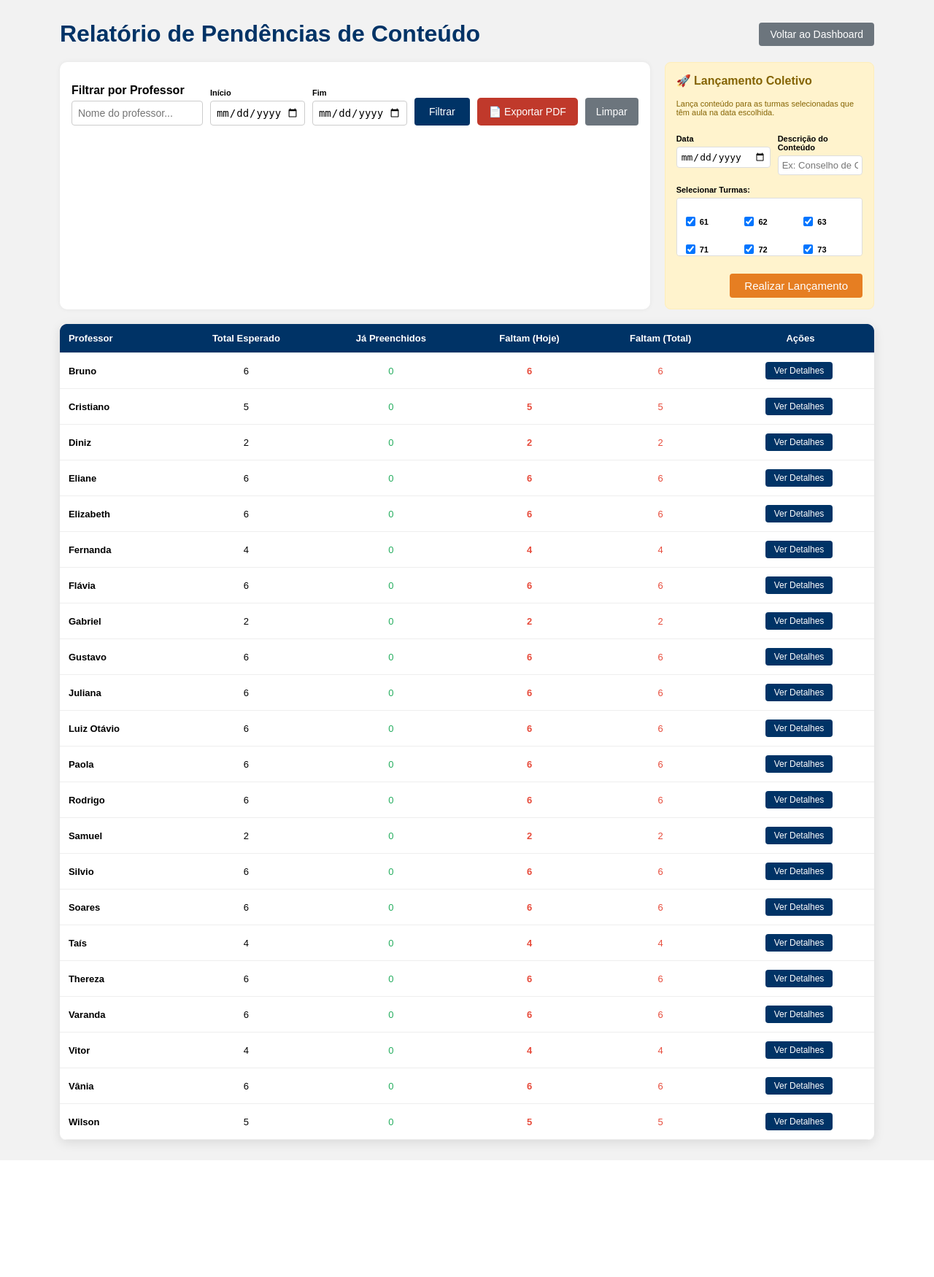
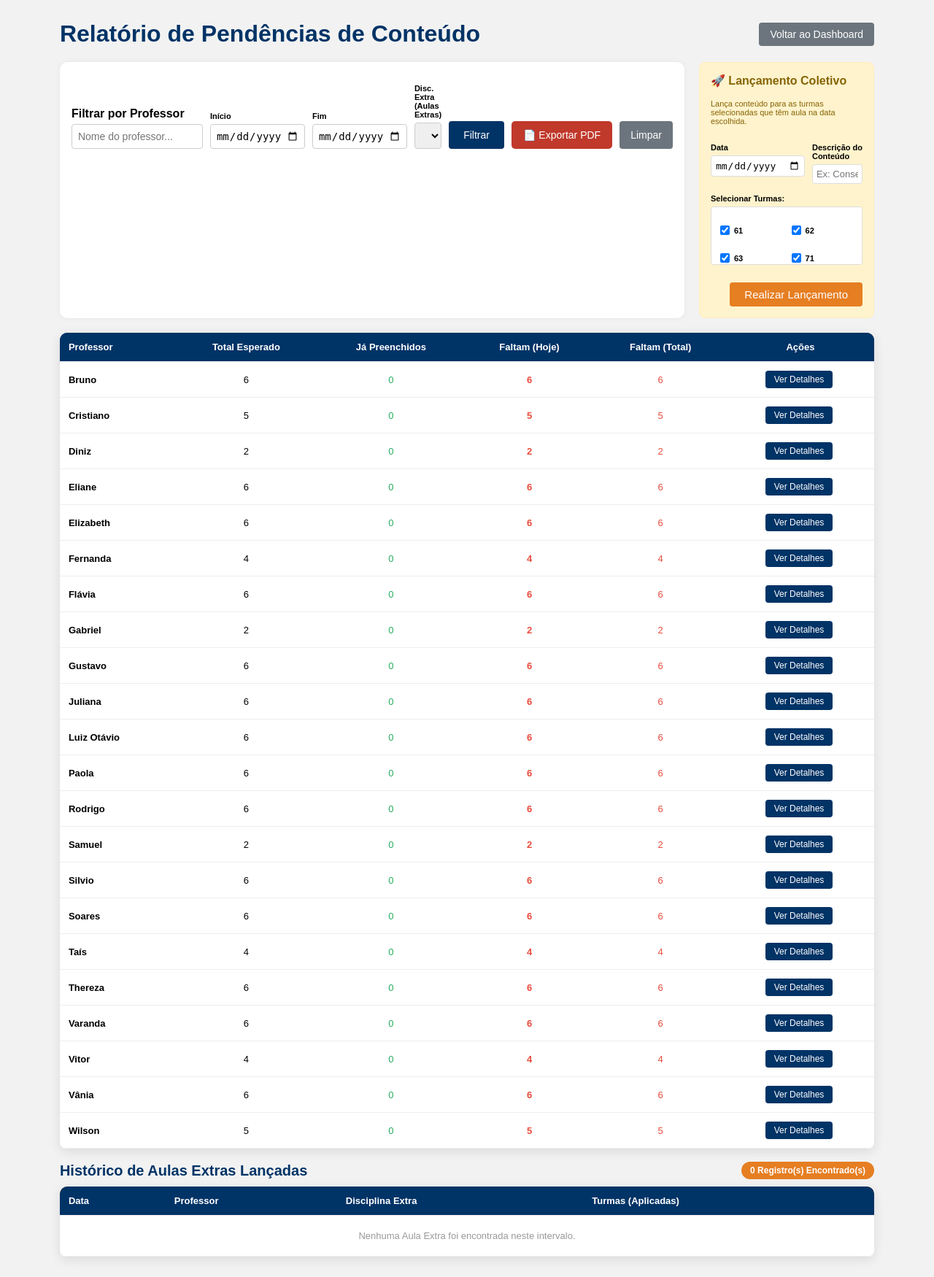
Before and after one commit to professorsilvio-alt/colegioeme, a Django app: page /relatorios/pendencias/ in a window 1280 px wide. Shown: the part 67-1817 px from the top of the page at 73% size. Before the commit the page ends 1657 px from the top, so only its background shows below. Run offline with Django 5.2, Linux system fonts and the light colour scheme; a user stored in the database is signed in; data comes from the database, SQL or seed files in the repository; tables that the repository leaves empty hold one stand-in row (values such as "Sample post").

Commit message:
feat(core): painel gerencial adiciona controle e filtro individual de aulas extras lancadas

```diff
--- a/core/templates/core/relatorio_pendencias.html
+++ b/core/templates/core/relatorio_pendencias.html
@@ -25,6 +25,15 @@
                 <div>
                     <label style="font-size: 11px; display: block;">Fim</label>
                     <input type="date" name="data_fim" value="{{ data_fim }}" style="padding: 7px; border: 1px solid #ccc; border-radius: 4px; width: 130px;">
+                </div>
+                <div>
+                    <label style="font-size: 11px; display: block;">Disc. Extra (Aulas Extras)</label>
+                    <select name="disciplina_extra" style="padding: 8px; border: 1px solid #ccc; border-radius: 4px;">
+                        <option value="">Todas...</option>
+                        {% for d in opcoes_extras %}
+                        <option value="{{ d }}" {% if disciplina_extra_filtro == d %}selected{% endif %}>{{ d }}</option>
+                        {% endfor %}
+                    </select>
                 </div>
                 <button type="submit" class="btn-filter-action btn-primary">Filtrar</button>
                 <a href="{% url 'relatorio_pendencias_pdf' %}?{{ request.GET.urlencode }}" class="btn-filter-action btn-pdf">📄 Exportar PDF</a>
@@ -118,6 +127,47 @@
             </tbody>
         </table>
     </div>
+
+    <!-- Tabela Histórico de Aulas Extras -->
+    {% if prof.cargo == 'ADMIN' or prof.cargo == 'DIRETOR' or prof.cargo == 'SECRETARIA' or prof.cargo == 'COORDENADOR' %}
+    <br>
+    <div style="display: flex; justify-content: space-between; align-items: center; margin-bottom: 10px;">
+        <h2 style="color: #003366; margin: 0; font-size: 20px;">Histórico de Aulas Extras Lançadas</h2>
+        <span style="background: #e67e22; color: white; padding: 5px 12px; border-radius: 20px; font-size: 12px; font-weight: bold;">
+            {{ aulas_extras_lancadas|length }} Registro(s) Encontrado(s)
+        </span>
+    </div>
+    <div class="card-table">
+        <table style="width: 100%; border-collapse: collapse;">
+            <thead style="background: #e67e22; color: white;">
+                <tr>
+                    <th style="padding: 12px; text-align: left;">Data</th>
+                    <th style="padding: 12px; text-align: left;">Professor</th>
+                    <th style="padding: 12px; text-align: left;">Disciplina Extra</th>
+                    <th style="padding: 12px; text-align: left;">Turmas (Aplicadas)</th>
+                </tr>
+            </thead>
+            <tbody>
+                {% for extra in aulas_extras_lancadas %}
+                <tr style="border-bottom: 1px solid #eee;">
+                    <td style="padding: 12px; width: 120px;">{{ extra.data|date:"d/m/Y" }}</td>
+                    <td style="padding: 12px;"><strong>{{ extra.professor.nome }}</strong></td>
+                    <td style="padding: 12px; color: #d35400; font-weight: 500;">{{ extra.disciplina.nome }}</td>
+                    <td style="padding: 12px;">
+                        {% for t in extra.turmas.all %}
+                            <span style="background: #f1f2f6; padding: 2px 6px; border-radius: 4px; font-size: 12px; margin-right: 4px; border: 1px solid #dfe4ea;">{{ t.codigo }}</span>
+                        {% endfor %}
+                    </td>
+                </tr>
+                {% empty %}
+                <tr>
+                    <td colspan="4" style="padding: 20px; text-align: center; color: #999;">Nenhuma Aula Extra foi encontrada neste intervalo.</td>
+                </tr>
+                {% endfor %}
+            </tbody>
+        </table>
+    </div>
+    {% endif %}
 </div>
 
 <style>
--- a/core/views.py
+++ b/core/views.py
@@ -628,13 +628,37 @@ def relatorio_pendencias(request):
             p.stats = stats
             relatorio.append(p)
 
+    # Tabela Extra - Controle de Aulas Extras
+    disciplina_extra_filtro = request.GET.get('disciplina_extra', '')
+    disciplinas_peso_2 = [
+        'Eletiva 1', 'Eletiva 2', 'Sociedade e Cidadania', 'Sustentabilidade e Meio Ambiente',
+        'Educação Financeira', 'Múltiplas Linguagens', 'Ciências da Natureza',
+        'Ciências Humanas', 'Matemática e suas tecnologias', 'Linguagens e códigos'
+    ]
+
+    extras_qs = ConteudoProgramatico.objects.filter(
+        disciplina__nome__in=disciplinas_peso_2
+    ).select_related('professor', 'disciplina').prefetch_related('turmas').order_by('-data')
+
+    if nome_filtro:
+        extras_qs = extras_qs.filter(professor__nome__icontains=nome_filtro)
+    if data_ini:
+        extras_qs = extras_qs.filter(data__gte=data_ini)
+    if data_fim:
+        extras_qs = extras_qs.filter(data__lte=data_fim)
+    if disciplina_extra_filtro:
+        extras_qs = extras_qs.filter(disciplina__nome=disciplina_extra_filtro)
+
     context = {
         'prof': prof_user,
         'relatorio': relatorio,
         'nome_filtro': nome_filtro,
         'data_ini': data_ini,
         'data_fim': data_fim,
+        'disciplina_extra_filtro': disciplina_extra_filtro,
         'todas_turmas': Turma.objects.all(),
+        'aulas_extras_lancadas': extras_qs,
+        'opcoes_extras': disciplinas_peso_2,
     }
     return render(request, 'core/relatorio_pendencias.html', context)
 
```
